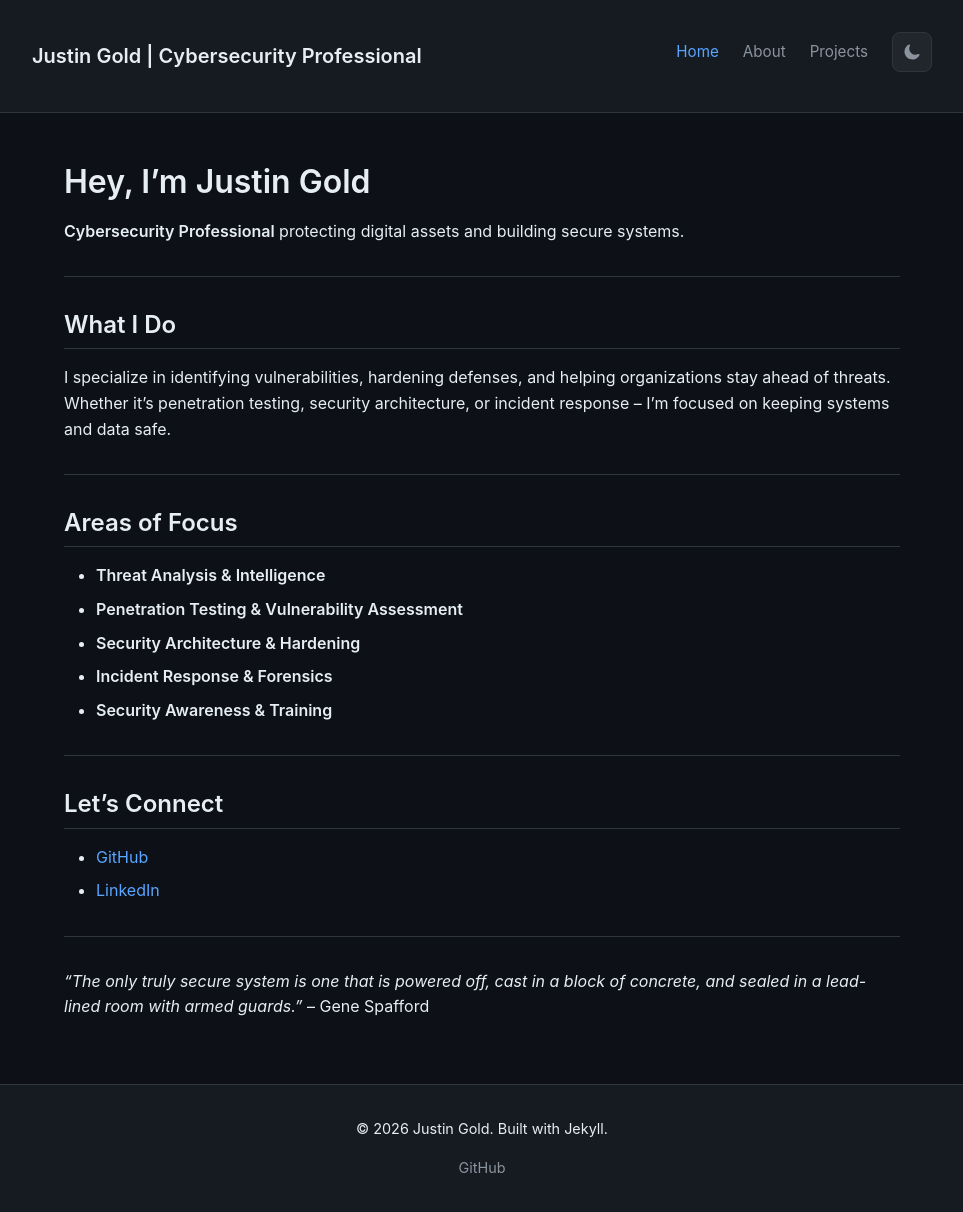
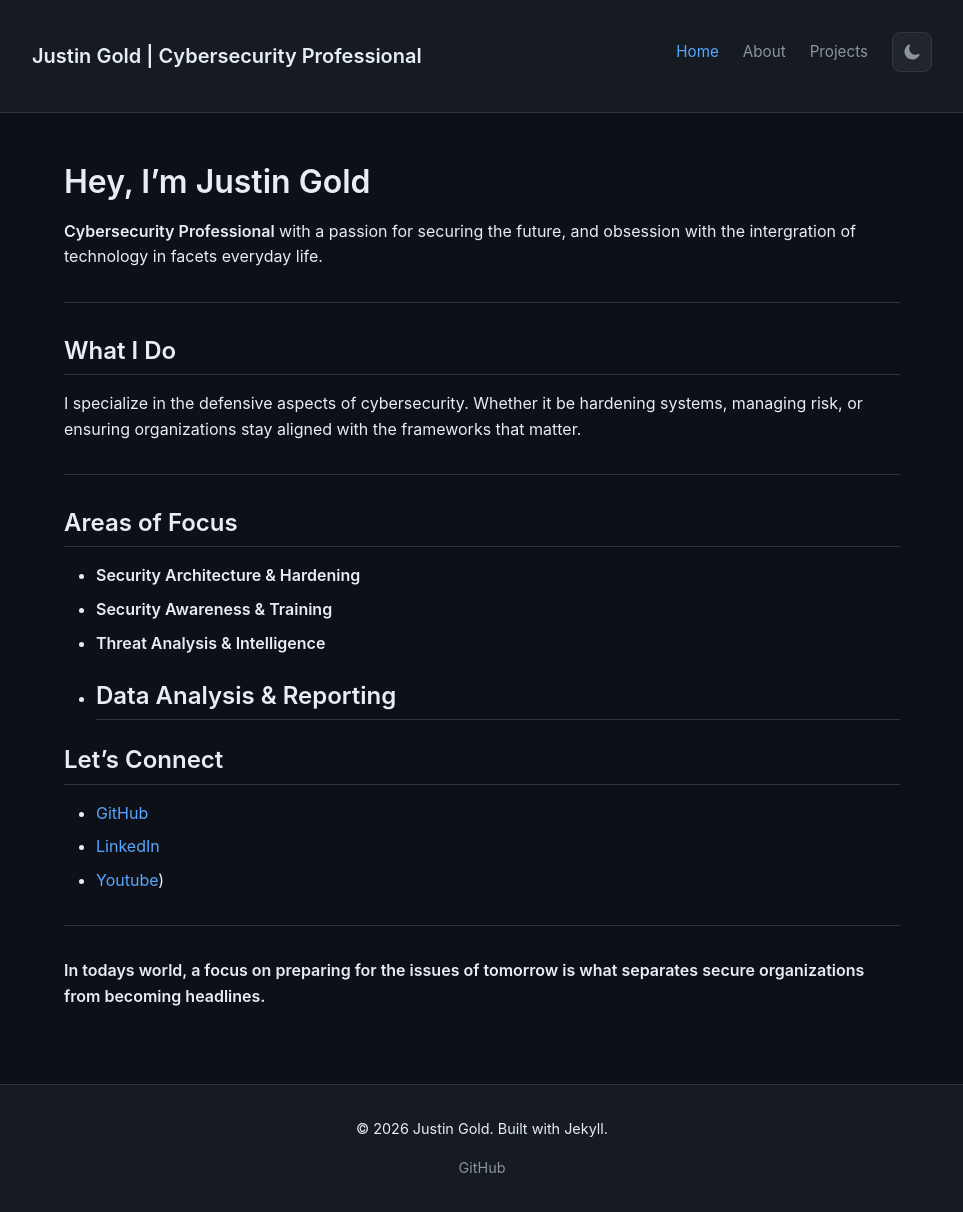
Before and after one commit to JustinGold-infosec/JustinGold-infosec.github.io, a Jekyll site: the page built from index.md, in a window 1280 px wide and 1227 px high. Shown: the top 1212 px of the window, without its empty margins (158-1121 px from the left). Built offline with Jekyll 4.4.1, drawn with Linux system fonts in a browser that asks for light colours.

Commit message:
Revise index.md for improved clarity and focus
Updated personal description and areas of focus to reflect a more defensive approach to cybersecurity. Added new links and revised quote for clarity.

```diff
--- a/index.md
+++ b/index.md
@@ -5,31 +5,31 @@ title: Home
 
 # Hey, I'm Justin Gold
 
-**Cybersecurity Professional** protecting digital assets and building secure systems.
+**Cybersecurity Professional** with a passion for securing the future, and obsession with the intergration of technology in facets everyday life.
+
 
 ---
 
 ## What I Do
 
-I specialize in identifying vulnerabilities, hardening defenses, and helping organizations stay ahead of threats. Whether it's penetration testing, security architecture, or incident response – I'm focused on keeping systems and data safe.
+I specialize in the defensive aspects of cybersecurity. Whether it be hardening systems, managing risk, or ensuring organizations stay aligned with the frameworks that matter.
 
 ---
 
 ## Areas of Focus
 
+- **Security Architecture & Hardening**
+- **Security Awareness & Training**
 - **Threat Analysis & Intelligence**
-- **Penetration Testing & Vulnerability Assessment**
-- **Security Architecture & Hardening**
-- **Incident Response & Forensics**
-- **Security Awareness & Training**
-
+- **Data Analysis & Reporting**
 ---
 
 ## Let's Connect
 
 - [GitHub](https://github.com/JustinGold-infosec)
-- [LinkedIn](#) <!-- Add your LinkedIn URL -->
+- [LinkedIn](https://www.linkedin.com/in/justinit/)
+- [Youtube](https://www.youtube.com/@jgold96))<!-- Add your LinkedIn URL -->
 
 ---
 
-*"The only truly secure system is one that is powered off, cast in a block of concrete, and sealed in a lead-lined room with armed guards."* – Gene Spafford
+**In todays world, a focus on preparing for the issues of tomorrow is what separates secure organizations from becoming headlines.**
```
